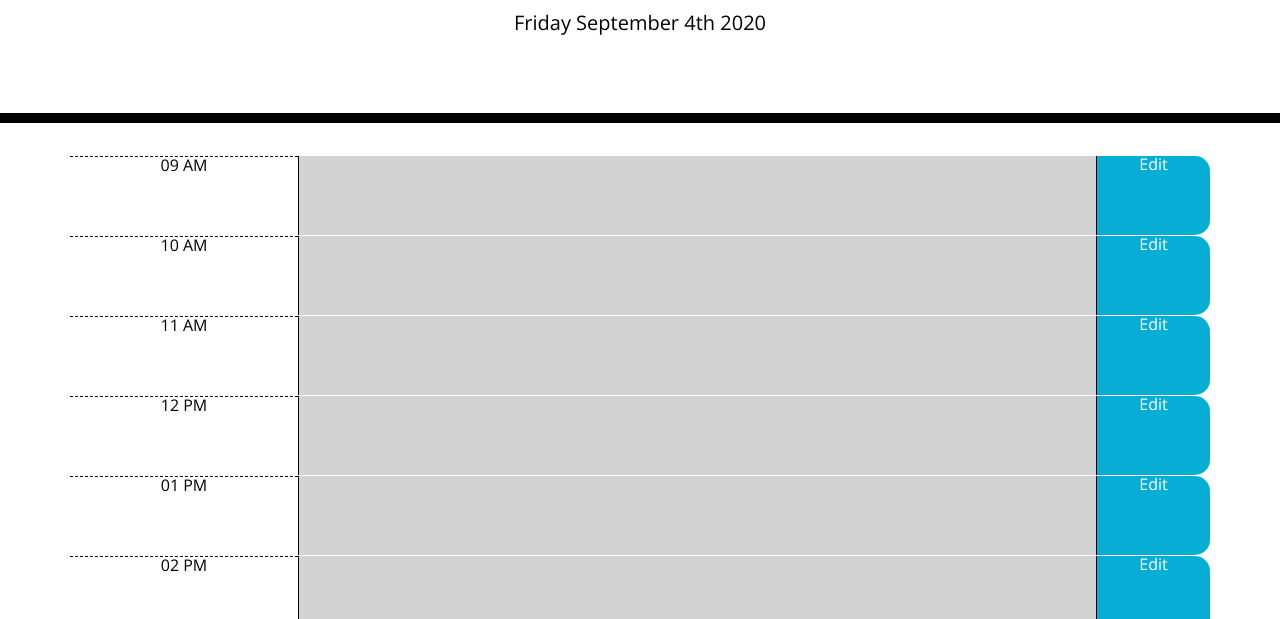
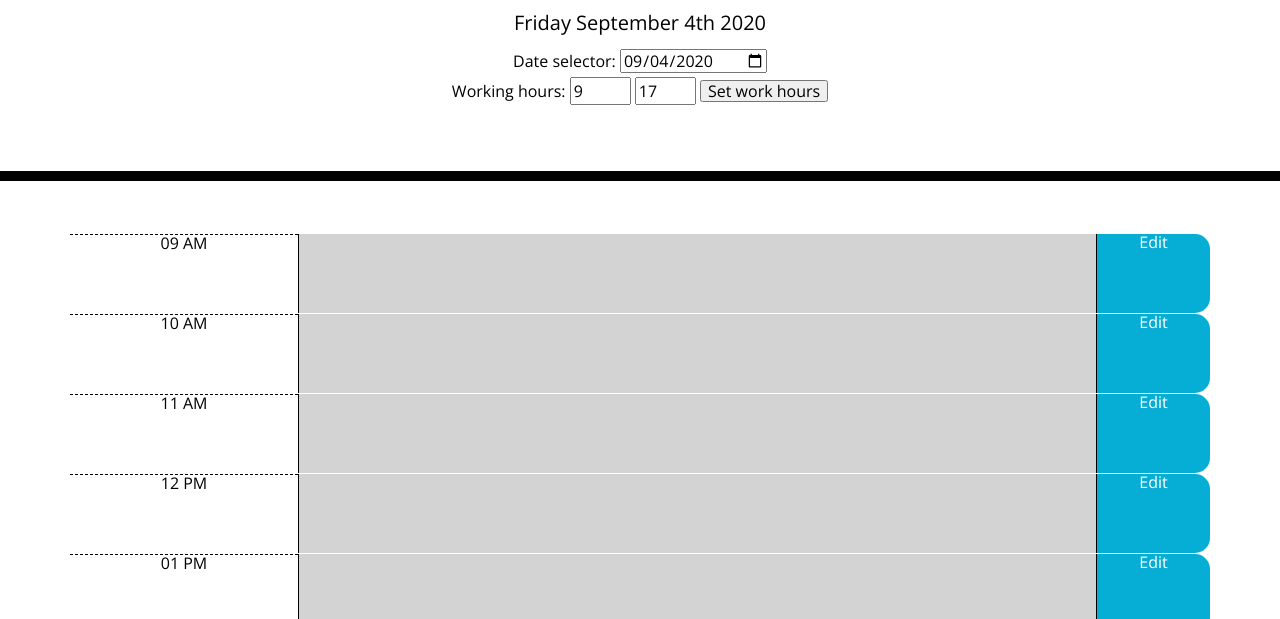
Before and after one commit to chrisjmckeown/Work_Day_Scheduler, a plain HTML site: page index.html in a window 1280 px wide. Shown: the part 181-800 px from the top of the page. Drawn offline with nearby package versions, Linux system fonts and the light colour scheme.

Commit message:
Updates to HTML, JS, and css to include feedback, and include a datepicker and select working hours (timeblocks)

```diff
--- a/Assets/CSS/style.css
+++ b/Assets/CSS/style.css
@@ -20,6 +20,14 @@ textarea{
   border-radius: 0;
   border-bottom: 10px solid black;
 }
+
+.feedback {
+  text-align: center;
+  padding: 10px;
+  background-color: transparent;
+  color: black;
+}
+
 /* Container the rows sit in */
 .time-block{
   text-align: center;
@@ -75,18 +83,3 @@ textarea{
   background-color: #77dd77;
   color: white;
 }
-
-
-/* .clock {
-  height: 100px;
-  width: 70%;
-  line-height: 100px;
-  margin: 150px auto 0;
-  padding: 0 50px;
-  background: #222;
-  color: #eee;
-  text-align: center;
-  border-radius: 15px;
-  box-shadow: 0 0 7px #222;
-  text-shadow: 0 0 3px #fff;
-} */
--- a/Assets/Javascript/script.js
+++ b/Assets/Javascript/script.js
@@ -5,12 +5,14 @@ $(document).ready(function () {
     var dir = console.dir; // for short hand when debugging
     var calendarList = [];
     var timeblocks = ["09 AM", "10 AM", "11 AM", "12 PM", "01 PM", "02 PM", "03 PM", "04 PM", "05 PM",];// will try allow for this to be altered if time permits
-    const today = moment();
+    var today = moment();
+
     loadPage();
 
     // load/render the page
     function loadPage() {
-        //sett the current day using moment
+        $("#date").attr("value", today.format("YYYY-MM-DD"));
+        //set the current day using moment
         $("#currentDay").text(moment().format('dddd MMMM Do YYYY'));
         // Get calendarList from local storage
         var storedCalendarList = JSON.parse(localStorage.getItem("calendarList"));
@@ -25,52 +27,23 @@ $(document).ready(function () {
         if (storedtimeblocks !== null) {
             timeblocks = storedtimeblocks;
         }
+
+        // Set the work hour number inputs
+        var startTime = moment(timeblocks[0], ["h A"]).format("HH");
+        var finishTime = moment(timeblocks[timeblocks.length - 1], ["h A"]).format("HH");
+        $("#start-time").val(Number(startTime));
+        $("#finish-time").val(Number(finishTime));
+
         //call function to render the page
         renderCalendar();
     };
 
-    // load/render the calendar
-    function renderCalendar() {
-        // Get current hour
-        var time = today.format('HH');
-        // create new div to contain the rows and append it to the container
-        var timeBlockDiv = $('<div class="time-block"></div>');
-        $(".container").append(timeBlockDiv);
-        // loop through each timeBlocks to render the page
-        timeblocks.forEach(function (timeblock) {
-            // convert timeblock time from 09 AM to 24 hour time only
-            var tfTime = moment(timeblock, ["h A"]).format("HH");
-            // create a time for current hour in the loop
-            var timeStamp = today.set("hour", tfTime).format("DD MM YYYY HH");
-
-            // create the div for row then add the hour, description and button to the row
-            // new the row and description so decleared as variables
-            var row = $('<div class="row"></div>');
-            timeBlockDiv.append(row);
-            row.append($('<div class="hour">' + timeblock + '</div>'));
-            var description = $('<textarea class="description"></textarea>');
-            row.append(description);
-            row.append($('<div class="saveBtn">Edit</div>'));
-
-            // if the calender list contains a recording on at this date and time set the desciption
-            var foundTimeblock = calendarList.find(x => x.datetime === timeStamp);
-            if (foundTimeblock !== undefined) {
-                description.text(foundTimeblock.description);
-            }
-
-            // color the timeblock depending on where the time falls
-            if (tfTime < time) {
-                description.addClass('past');
-            }
-            else if (tfTime === time) {
-                description.addClass('present');
-            }
-            else {
-                description.addClass('future');
-            }
-        });
-
-        $(".saveBtn").on("click", function (event) {
+    // saving the edited data
+    // The below worked until I was dynamically removing and adding information to the container
+    // $(".saveBtn").on('click', function (event) {
+    // Delegation. Event delegation refers to the process of using event propagation (bubbling) to handle events at a higher level in the DOM than the element on which the event originated. It allows us to attach a single event listener for elements that exist now or in the future.
+    // The above is from https://learn.jquery.com/events/event-delegation/ I need too research more into this
+    $(document.body).on('click', '.saveBtn', function (event) {
         // variables for the value (description) and hour the edit is occuring on
         var value = event.target.parentNode.childNodes[1].value;
         var selectedTime = event.target.parentNode.childNodes[0].textContent;
@@ -78,7 +51,7 @@ $(document).ready(function () {
         // block from editing past events (personal preference)
         var selection = event.target.parentNode.childNodes[1].classList[1];
         if (selection === "past") {
-                alert("Can not edit a past time block");
+            $("#feedback").html("Can not edit a past time block");
             return;
         }
 
@@ -105,7 +78,7 @@ $(document).ready(function () {
             // update existing item
             foundTimeblock.description = value;
         }
-
+        $("#feedback").html("Edit complete. Description: " + value + " added to timeblock: " + today.set("hour", hourTime).format("DD MM YYYY hh A"));
         // store to local storage
         storeCalendar();
     });
@@ -115,13 +88,77 @@ $(document).ready(function () {
         // Add code here to stringify the array and save it to the key in localStorage
         localStorage.setItem("calendarList", JSON.stringify(calendarList));
     }
+
+    // load/render the calendar
+    function renderCalendar() {
+        $("#container").empty();
+        // Get current hour
+        var currentTime = moment().format('DD MM YYYY HH');
+        // create new div to contain the rows and append it to the container
+        var timeBlockDiv = $('<div class="time-block"></div>');
+        $("#container").append(timeBlockDiv);
+        // loop through each timeBlocks to render the page
+        timeblocks.forEach(function (timeblock) {
+            // convert timeblock time from 09 AM to 24 hour time only
+            var tfTime = moment(timeblock, ["h A"]).format("HH");
+            // create a time for current hour in the loop
+            var timeStamp = today.set("hour", tfTime).format("DD MM YYYY HH");
+
+            // create the div for row then add the hour, description and button to the row
+            // new the row and description so decleared as variables
+            var row = $('<div class="row"></div>');
+            timeBlockDiv.append(row);
+            row.append($('<div class="hour">' + timeblock + '</div>'));
+            var description = $('<textarea class="description"></textarea>');
+            row.append(description);
+            row.append($('<div class="saveBtn">Edit</div>'));
+
+            // if the calender list contains a recording on at this date and time set the desciption
+            var foundTimeblock = calendarList.find(x => x.datetime === timeStamp);
+            if (foundTimeblock !== undefined) {
+                description.text(foundTimeblock.description);
+            }
+
+            // color the timeblock depending on where the time falls
+            if (timeStamp < currentTime) {
+                description.addClass('past');
+            }
+            else if (timeStamp === currentTime) {
+                description.addClass('present');
+            }
+            else {
+                description.addClass('future');
+            }
+        });
     };
 
-    //$('#clock').fitText(1.3);
+    // Update the today variable to the selected date and load the page
+    $("#date").on("change", function () {
+        event.preventDefault();
+        today = moment(event.target.value);
+        renderCalendar();
+    })
 
-    // function update() {
-    //     $('#clock').html(moment().format('D. MMMM YYYY H:mm:ss'));
-    // }
+    // Update the today variable to the selected date and load the page
+    $("#work-hours-btn").on("click", function () {
+        event.preventDefault();
+        var startTime = parseInt(event.target.parentNode[0].value);
+        var finishTime = parseInt(event.target.parentNode[1].value);
+        if (startTime >= finishTime) {
+            alert("Start time must be before the finish time");
+            return
+        }
+        timeblocks = [];
+        for (var i = startTime; i < finishTime + 1; i++) {
+            timeblocks.push(moment(i,["HH"]).format("hh A"));
+        }
+        storeTimeblocks();
+        renderCalendar();
+    })
 
-    // setInterval(update, 1000);
+    // saves the to localStorage
+    function storeTimeblocks() {
+        // Add code here to stringify the array and save it to the key in localStorage
+        localStorage.setItem("timeblocks", JSON.stringify(timeblocks));
+    }
 });
--- a/index.html
+++ b/index.html
@@ -1,23 +1,14 @@
 <!DOCTYPE html>
 <html lang="en">
+
 <head>
   <meta charset="UTF-8" />
   <meta name="viewport" content="width=device-width, initial-scale=1.0" />
   <meta http-equiv="X-UA-Compatible" content="ie=edge" />
-    <link
-      rel="stylesheet"
-      href="https://stackpath.bootstrapcdn.com/bootstrap/4.3.1/css/bootstrap.min.css"
-    />
-    <link
-      rel="stylesheet"
-      href="https://use.fontawesome.com/releases/v5.8.1/css/all.css"
-      integrity="sha384-50oBUHEmvpQ+1lW4y57PTFmhCaXp0ML5d60M1M7uH2+nqUivzIebhndOJK28anvf"
-      crossorigin="anonymous"
-    />
-    <link
-      href="https://fonts.googleapis.com/css?family=Open+Sans&display=swap"
-      rel="stylesheet"
-    />
+  <link rel="stylesheet" href="https://stackpath.bootstrapcdn.com/bootstrap/4.3.1/css/bootstrap.min.css" />
+  <link rel="stylesheet" href="https://use.fontawesome.com/releases/v5.8.1/css/all.css"
+    integrity="sha384-50oBUHEmvpQ+1lW4y57PTFmhCaXp0ML5d60M1M7uH2+nqUivzIebhndOJK28anvf" crossorigin="anonymous" />
+  <link href="https://fonts.googleapis.com/css?family=Open+Sans&display=swap" rel="stylesheet" />
   <link rel="stylesheet" href="./Assets/CSS/style.css" />
   <title>Work Day Scheduler</title>
 </head>
@@ -27,20 +18,20 @@
     <h1 class="display-3">Work Day Scheduler</h1>
     <p class="lead">A simple calendar app for scheduling your work day</p>
     <p id="currentDay" class="lead"></p>
+    <form id="date-submit">
+      <label>Date selector:</label>
+      <input type="date" id="date" name="date">
+    </form>
+    <form id="work-hours">
+      <label>Working hours:</label>
+      <input type="number" id="start-time" name="Start Time" value="01" min="01" max="24">
+      <input type="number" id="finish-time" name="Finish Time" value="24" min="01" max="24">
+      <input type="button" id="work-hours-btn" value="Set work hours">
+    </form>
   </header>
 
-    <!-- <div id="clock" class="clock">loading ...</div>
-
-    <div class="hero-circle">
-			<div class="hero-face">
-				<div id="hour" class="hero-hour"></div>
-				<div id="minute" class="hero-minute"></div>
-				<div id="second" class="hero-second"></div>
-			</div>
-    </div> -->
-
-
-    <div class="container">
+  <div id="feedback" class="feedback"></div>
+  <div id="container" class="container">
     <!-- Timeblocks go here -->
   </div>
 
@@ -48,4 +39,5 @@
   <script src="https://cdnjs.cloudflare.com/ajax/libs/moment.js/2.24.0/moment.min.js"></script>
   <script src="./Assets/Javascript/script.js"></script>
 </body>
+
 </html>
```
Lines whose indentation alone changed are shown as unchanged.
